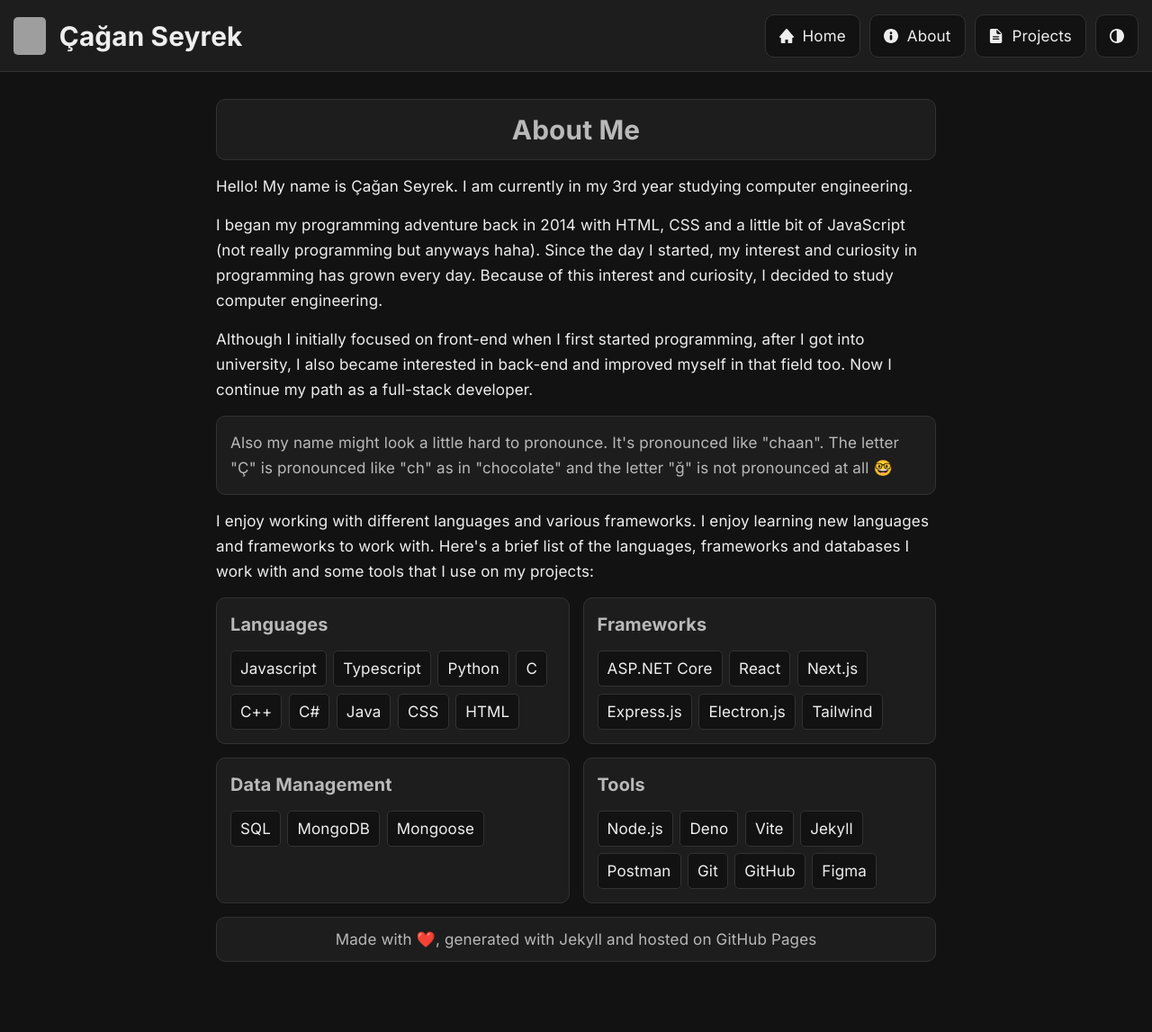
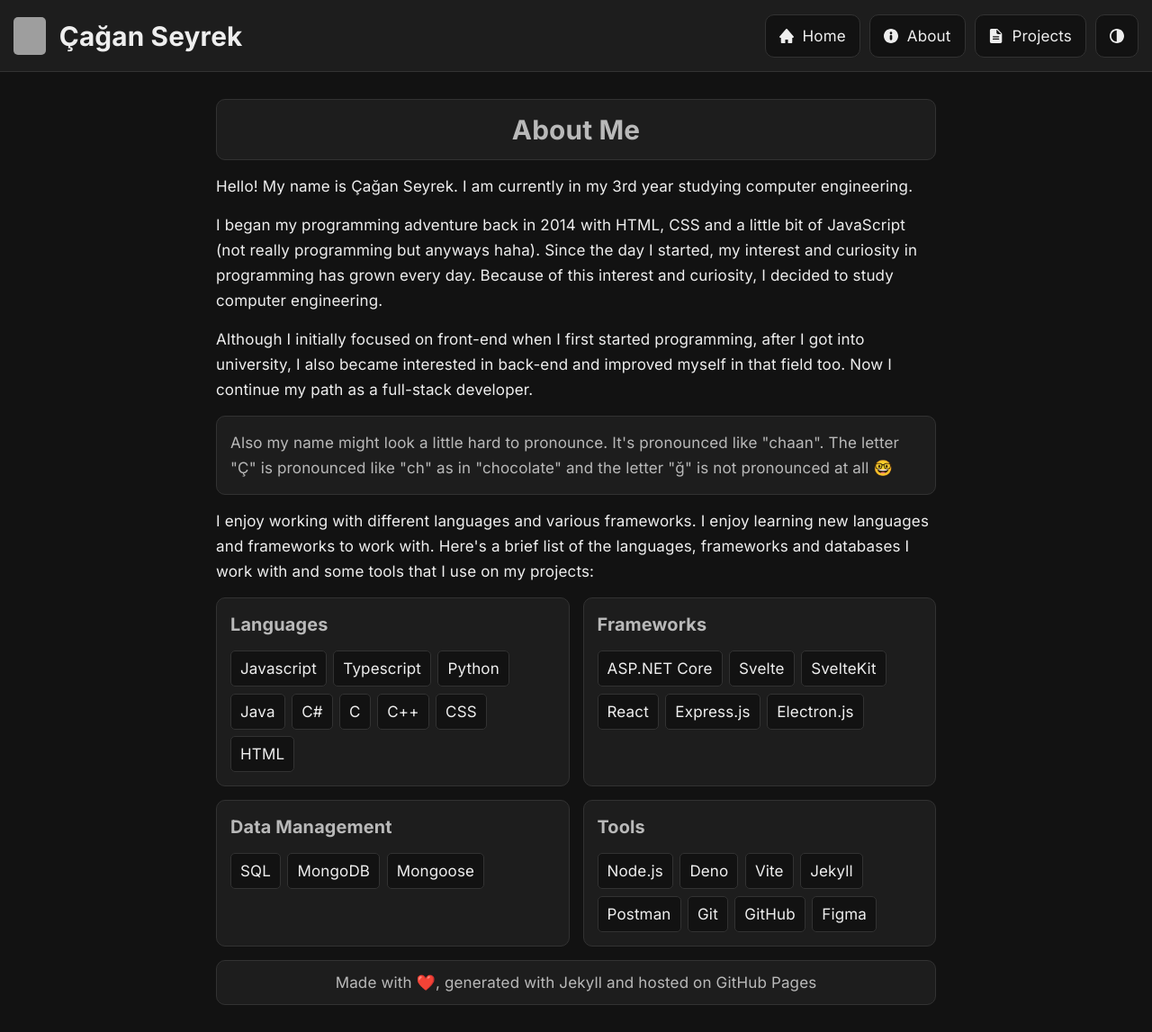
Before and after one commit to caganseyrek/caganseyrek.github.io, a Jekyll site: the page built from pages/about.md, in a window 1280 px wide. Shown: the whole page at 90% size. Built offline with Jekyll 4.4.1, drawn with Linux system fonts in a browser that asks for light colours; before the commit the page ends 1099 px from its top, so only the background shows below that; grey boxes are pictures that could not be loaded.

Commit message:
Updated techstack

```diff
--- a/_data/techstack.yml
+++ b/_data/techstack.yml
@@ -1,9 +1,9 @@
 - title: Languages
-  list: [Javascript, Typescript, Python, C, C++, C#, Java, CSS, HTML]
-  # to be added > Ruby,  Rust, PHP
+  list: [Javascript, Typescript, Python, Java, C#, C, C++, CSS, HTML]
+  # to be added > Ruby, Rust, PHP
 - title: Frameworks
-  list: [ASP.NET Core, React, Next.js, Express.js, Electron.js, Tailwind]
-  # to be added > Rails, Django, Flask, Remix, Gatsby
+  list: [ASP.NET Core, Svelte, SvelteKit, React, Express.js, Electron.js]
+  # to be added > Rails, Django, Flask, Remix, Gatsby, Next.js, Tailwind
 - title: Data Management
   list: [SQL, MongoDB, Mongoose]
   # to be added > MySQL, PostgreSQL, SQLite3
```
